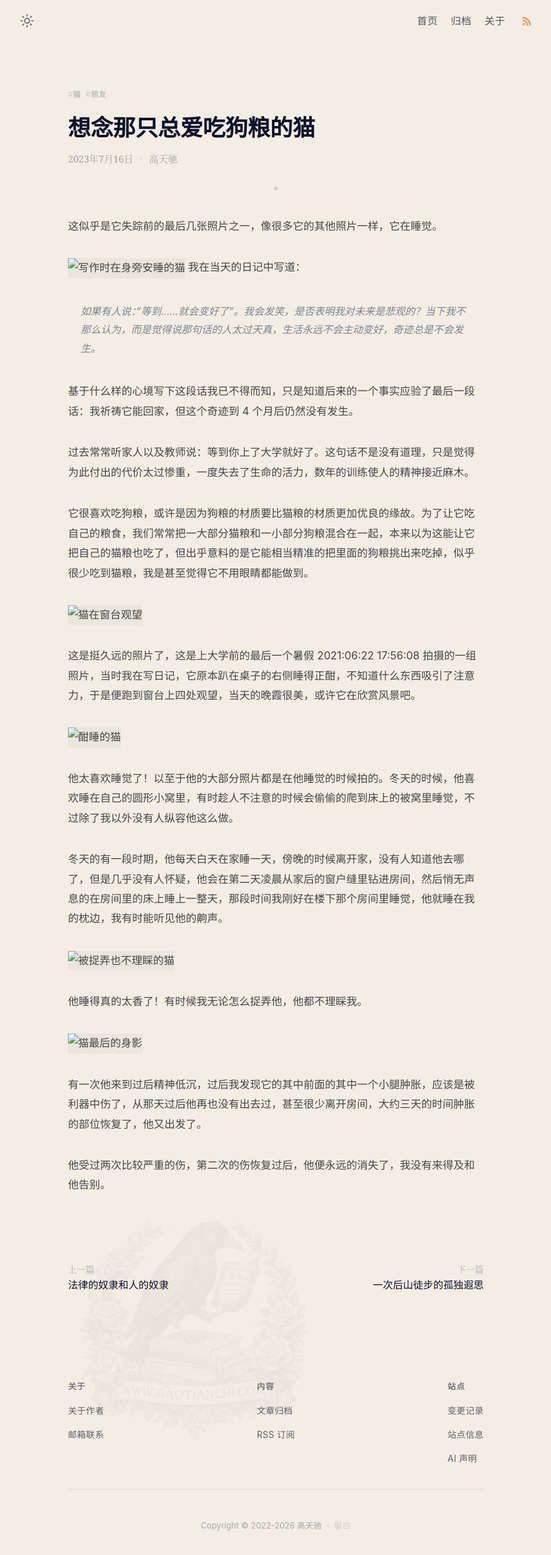
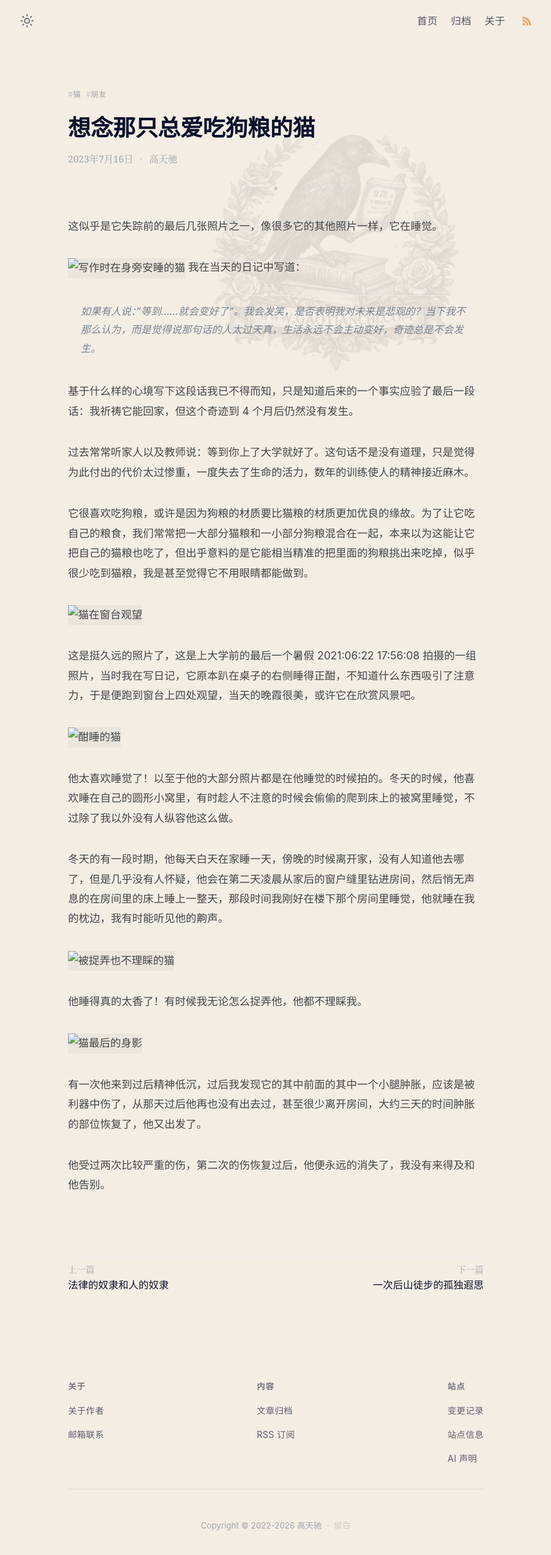
Before and after one commit to gaotianchi/gaotianchi.github.io, a Jekyll site: the page built from _posts/2023-07-16-to-my-forever-napper-missing-cat/2023-07-16-to-my-forever-napper-missing-cat.md, in a window 1280 px wide. Shown: the whole page at 63% size, without its empty margins (202-1077 px from the left). Built offline with Jekyll 4.4.1, drawn with Linux system fonts in a browser that asks for light colours; some web fonts are replaced.

Commit message:
docs: 更新变更日志，补充水印、锚点、TOC 修复记录

```diff
--- a/_layouts/post.html
+++ b/_layouts/post.html
@@ -2,6 +2,7 @@
 layout: default
 ---
 <article itemscope itemtype="https://schema.org/BlogPosting">
+  <div class="post-top">
     <header class="header">
       {% if page.tags and page.tags != empty %}
       <div class="tags" itemprop="keywords">
@@ -48,13 +49,14 @@ layout: default
       </div>
     </div>
 
+    <figure class="toc-watermark" aria-hidden="true">
+      <img src="/assets/img/logo.png" alt="" />
+    </figure>
+  </div>
+
   <div class="post-body" itemprop="articleBody">
     {% include anchor_headings.html html=content anchorClass="anchor-head" anchorBody="#" beforeHeading=true h_min=1 h_max=4 %}
   </div>
-
-  <figure class="toc-watermark" aria-hidden="true">
-    <img src="/assets/img/logo.png" alt="" />
-  </figure>
 </article>
 
 {% if page.tweet %}
@@ -68,46 +70,29 @@ layout: default
 {% endif %}
 
 <script>
-// Watermark — random position within header + TOC area
+// Watermark — random position + rotation within .post-top area
 (function() {
   var wm = document.querySelector('.toc-watermark');
   if (!wm) return;
-  var article = wm.closest('article');
-  if (!article) return;
+  var container = wm.parentElement;
+  if (!container || !container.classList.contains('post-top')) return;
 
-  var header = article.querySelector('.header');
-  var tocRow = article.querySelector('.toc-row');
-  if (!header || !tocRow) return;
-
-  var aw = article.offsetWidth;
-  // Confine watermark to the band between header top and TOC bottom
-  var yMin = header.offsetTop;
-  var yMax = tocRow.offsetTop + tocRow.offsetHeight;
-  var areaH = Math.max(yMax - yMin, 200);
-  var size = 400;
-
-  // Allow partial overflow at edges
-  var left   = Math.random() * (aw + size * 0.4) - size * 0.3;
-  var top    = yMin + Math.random() * areaH - size * 0.2;
+  // Random rotation on each load
   var rotate = Math.floor(Math.random() * 360);
-
-  wm.style.left = left + 'px';
-  wm.style.top  = top  + 'px';
-  wm.style.transform = 'rotate(' + rotate + 'deg)';
+  wm.style.setProperty('transform', 'rotate(' + rotate + 'deg)', 'important');
 })();
 
-// TOC 滚动监听 + 平滑滚动
+// TOC scroll + back-to-top
 (function() {
   var toc = document.getElementById('toc');
   if (!toc) return;
-  var tocList = document.getElementById('toc-list');
-  if (!tocList) return;
 
   // Scroll spy
+  var tocList = document.getElementById('toc-list');
+  if (tocList) {
     var headings = document.querySelectorAll('.post-body h2, .post-body h3, .post-body h4');
     var tocLinks = tocList.querySelectorAll('a');
-  if (tocLinks.length === 0) return;
-
+    if (tocLinks.length > 0) {
       var observer = new IntersectionObserver(function(entries) {
         entries.forEach(function(entry) {
           var id = entry.target.getAttribute('id');
--- a/_sass/klise/_dark.scss
+++ b/_sass/klise/_dark.scss
@@ -80,7 +80,7 @@ body[data-theme="dark"] {
   // TOC watermark
   .toc-watermark img {
     filter: invert(1);
-    opacity: 0.05;
+    opacity: 0.08;
   }
 
   // Post header
--- a/_sass/klise/_post.scss
+++ b/_sass/klise/_post.scss
@@ -19,14 +19,18 @@
   }
 }
 
-// Article watermark — absolute positioned, randomised by JS
-.wrapper.post article {
+// Post top — header + TOC + watermark container
+.post-top {
   position: relative;
 }
 
 .toc-watermark {
   position: absolute;
-  width: 400px;
+
+
+  width: 65%;
+  right: 3%;
+  top: 30%;
   z-index: 0;
   pointer-events: none;
   user-select: none;
@@ -35,7 +39,8 @@
   img {
     width: 100%;
     height: auto;
-    opacity: 0.04;
+    opacity: 0.09;
+    background: transparent;
   }
 
   @include media-query($on-mobile) {
```
Also changed, not shown: other parts of _layouts/post.html (+4 -6 lines), _pages/changelog.md (+3 -0 lines). Lines whose indentation alone changed are shown as unchanged.
